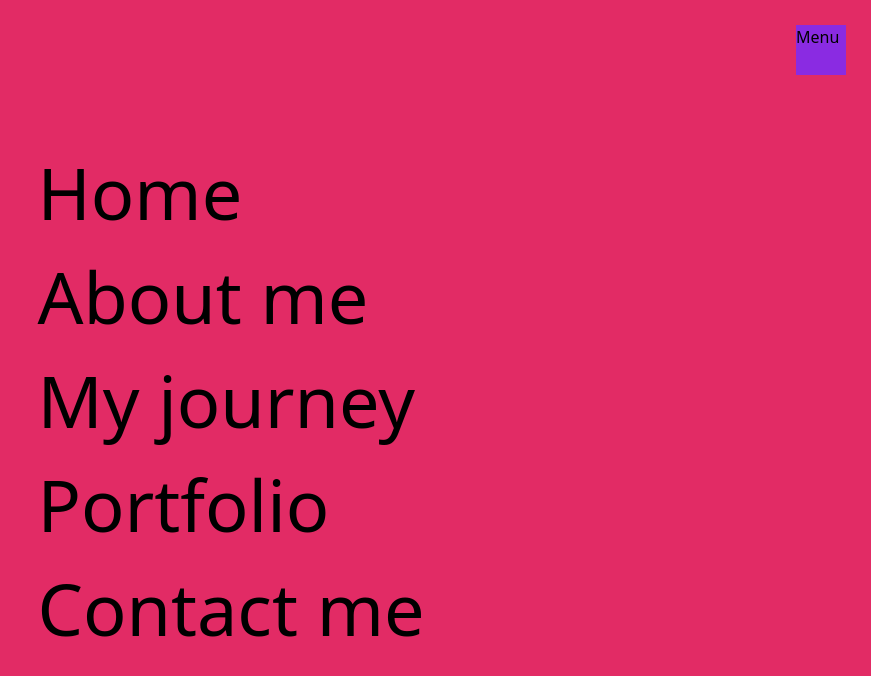
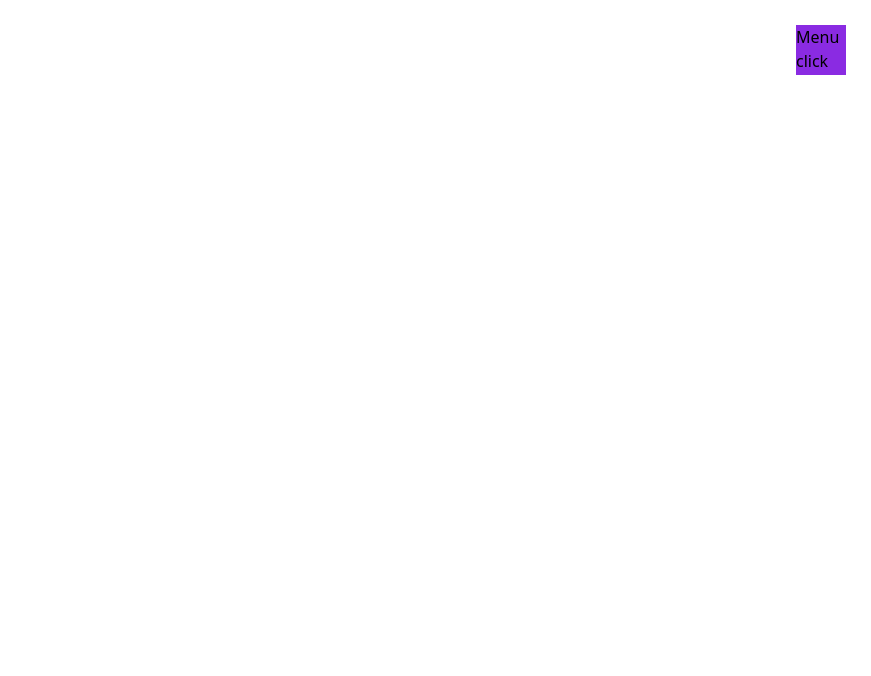
Before and after one commit to biswajitmee/gsap3dPortfolio, a React (Vite) app: page / in a window 1280 px wide. Shown: the top 676 px of the page, without its empty margins (409-1280 px from the left). Built offline with nearby package versions, Linux system fonts and the light colour scheme.

Commit message:
menu creat

```diff
--- a/package.json
+++ b/package.json
@@ -10,6 +10,7 @@
     "preview": "vite preview"
   },
   "dependencies": {
+    "gsap": "^3.12.5",
     "react": "^18.2.0",
     "react-dom": "^18.2.0"
   },
--- a/src/App.css
+++ b/src/App.css
@@ -582,15 +582,21 @@ video {
   line-height: 1;
 }
 
-.navBackground{
+.navBackground {
   background-color: blueviolet;
+  display: none;
 }
 
-.navCanvas{
+.navBackground.show {
+  display: block;
+  /* Show the navigation menu */
+}
+
+.navCanvas {
   background-color: rgb(226, 43, 101);
 }
 
-.menuIcon{
+.menuIcon {
   position: absolute;
   width: 50px;
   height: 50px;
@@ -598,4 +604,5 @@ video {
   right: 25px;
   top: 25px;
   z-index: 999;
+  cursor: pointer;
 }
--- a/src/App.jsx
+++ b/src/App.jsx
@@ -1,7 +1,8 @@
-import react from 'react'
+
 
 import './App.css'
-import Navbarr from './pages/Navbarr'
+import Header from './pages/Header'
+
 
 
 function App() {
@@ -9,8 +10,8 @@ function App() {
 
   return (
     <>
-    <div className="menuIcon"> Menu</div>
- <Navbarr />
+   <Header />
+
     </>
   )
 }
--- a/src/index.css
+++ b/src/index.css
@@ -4,18 +4,27 @@
 
 
 
-@layer components {
-
-
-}
+@layer components {}
 
 
 @layer utilities {
 
-  .navBackground{ background-color: blueviolet; }
-  .navCanvas{background-color: rgb(226, 43, 101); }
+  .navBackground {
+    background-color: blueviolet;
+    display: none;
+  }
 
-.menuIcon{
+  .navBackground.show {
+    display: block;
+    /* Show the navigation menu */
+  }
+
+
+  .navCanvas {
+    background-color: rgb(226, 43, 101);
+  }
+
+  .menuIcon {
     position: absolute;
     width: 50px;
     height: 50px;
@@ -23,6 +32,8 @@
     right: 25px;
     top: 25px;
     z-index: 999;
-}
+    cursor: pointer;
+
+  }
 
 }
--- /dev/null
+++ b/src/pages/Header.jsx
@@ -0,0 +1,28 @@
+import React, { useState } from 'react';
+
+function Header() {
+    const [isMenuOpen, setIsMenuOpen] = useState(false);
+
+    const toggleMenu = () => {
+        setIsMenuOpen(!isMenuOpen);
+    };
+
+    return (
+        <div>
+            <div className="menuIcon" onClick={toggleMenu}>Menu click</div>
+            <div className={`navBackground ${isMenuOpen ? 'show' : ''}`} onClick={toggleMenu}>
+                <div className='navCanvas flex items-center justify-center h-screen w-screen'>
+                    <ul className="flex flex-col">
+                        <li className="my-4 text-7xl text-left">Home</li>
+                        <li className="my-4 text-7xl">About me</li>
+                        <li className="my-4 text-7xl">My journey</li>
+                        <li className="my-4 text-7xl">Portfolio</li>
+                        <li className="my-4 text-7xl">Contact me</li>
+                    </ul>
+                </div>
+            </div>
+        </div>
+    );
+}
+
+export default Header;
--- a/src/pages/Navbarr.jsx
+++ /dev/null
@@ -1,20 +0,0 @@
-import React from 'react'
-
-function Navbarr() {
-  return (
-    <div className='navBackground '>
-   <div className='navCanvas flex items-center justify-center h-screen w-screen'>
-  <ul className="flex flex-col	">
-    <li className="my-4 text-7xl	text-left	">Home</li>
-    <li className="my-4 text-7xl	">About me</li>
-    <li className="my-4 text-7xl	">My journey</li>
-    <li className="my-4 text-7xl	">Portfolio</li>
-    <li className="my-4 text-7xl	">Contact me</li>
-  </ul>
-
-</div>
-    </div>
-  )
-}
-
-export default Navbarr
```
Also changed, not shown: 1 other file (tests, documents, lock files or other folders).
